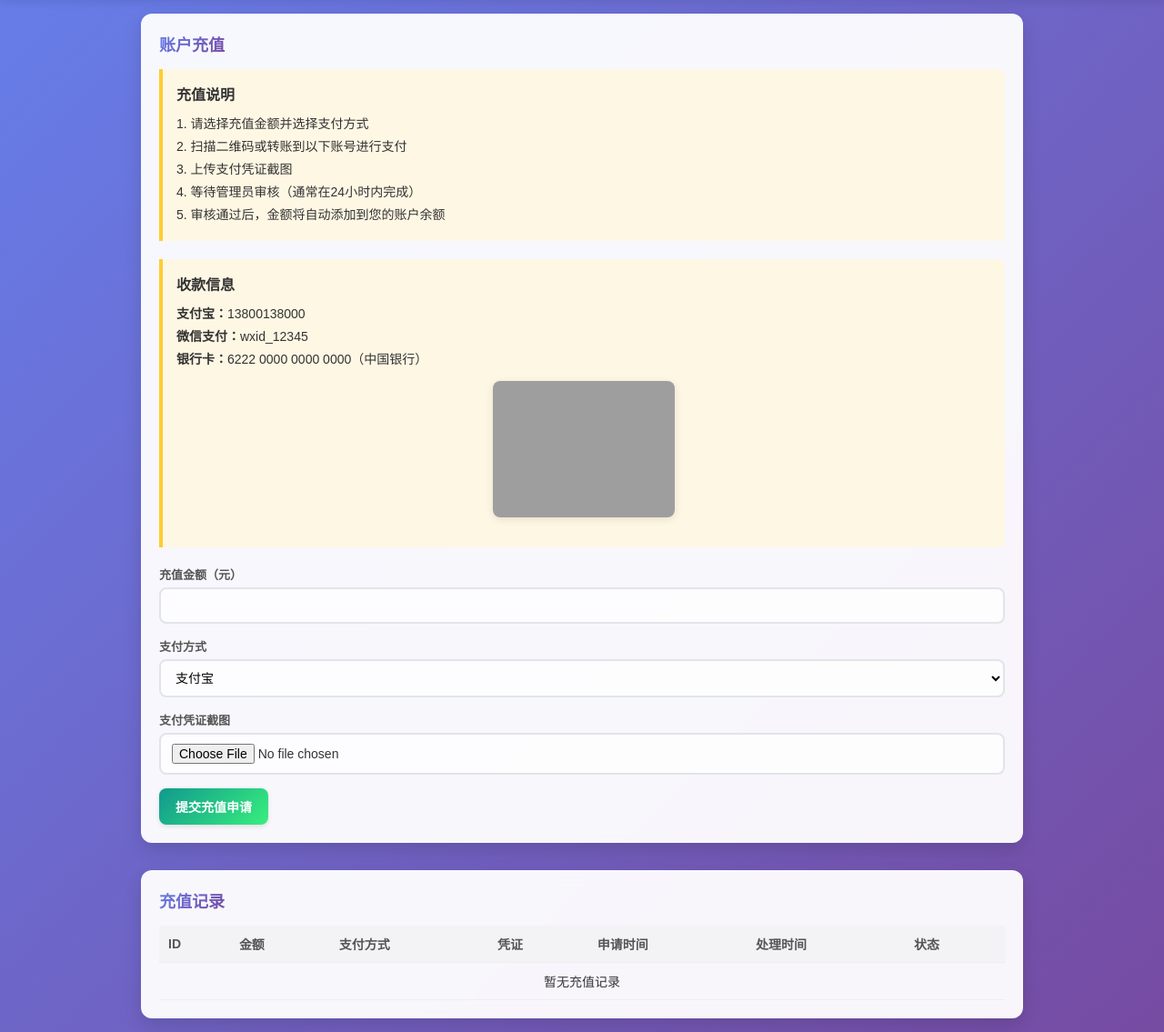
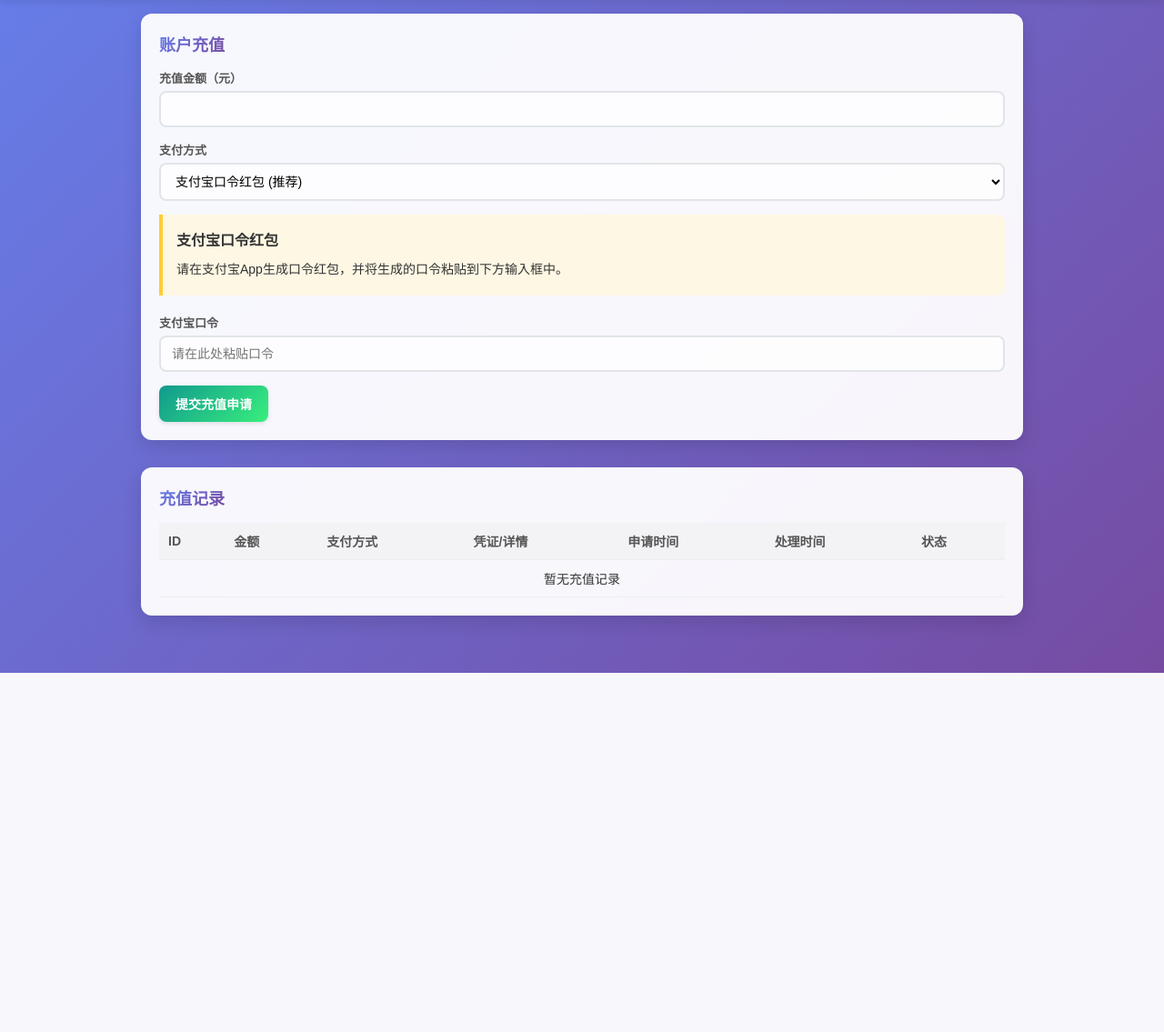
Before and after one commit to kidrauhl123/testbot, a Flask app: page /recharge in a window 1280 px wide. Shown: the part 60-1195 px from the top of the page at 91% size. After the commit the page ends 800 px from the top, so only its background shows below. Run offline with Flask 2, Linux system fonts and the light colour scheme; a user stored in the database is signed in; data comes from the database, SQL or seed files in the repository; data that the repository does not hold is empty; some libraries are stand-ins or nearby versions; grey boxes are pictures that could not be loaded.

Commit message:
Update recharge.html

```diff
--- a/templates/recharge.html
+++ b/templates/recharge.html
@@ -379,43 +379,54 @@
         <h2>账户充值</h2>
       </div>
 
-      <div class="payment-info">
-        <h3>充值说明</h3>
-        <p>1. 请选择充值金额并选择支付方式</p>
-        <p>2. 扫描二维码或转账到以下账号进行支付</p>
-        <p>3. 上传支付凭证截图</p>
-        <p>4. 等待管理员审核（通常在24小时内完成）</p>
-        <p>5. 审核通过后，金额将自动添加到您的账户余额</p>
-      </div>
-
-      <div class="payment-info">
-        <h3>收款信息</h3>
-        <p><strong>支付宝：</strong>13800138000</p>
-        <p><strong>微信支付：</strong>wxid_12345</p>
-        <p><strong>银行卡：</strong>6222 0000 0000 0000（中国银行）</p>
-        <div class="payment-qrcode">
-          <img src="/static/payment_qrcode.jpg" alt="支付二维码" onerror="this.src='/static/placeholder.png'">
-        </div>
-      </div>
-
       <form id="rechargeForm" enctype="multipart/form-data">
         <div class="form-group">
           <label for="amount">充值金额（元）</label>
-          <input type="number" class="form-control" id="amount" name="amount" min="1" step="1" required>
+          <input type="number" class="form-control" id="amount" name="amount" min="1" step="0.01" required>
         </div>
 
         <div class="form-group">
           <label for="payment_method">支付方式</label>
           <select class="form-control" id="payment_method" name="payment_method" required>
-            <option value="支付宝">支付宝</option>
-            <option value="微信支付">微信支付</option>
-            <option value="银行转账">银行转账</option>
+            <option value="支付宝口令红包">支付宝口令红包 (推荐)</option>
+            <option value="支付宝收款码">支付宝收款码</option>
+            <option value="微信收款码">微信收款码</option>
           </select>
         </div>
 
-        <div class="form-group">
-          <label for="proof_image">支付凭证截图</label>
-          <input type="file" class="form-control" id="proof_image" name="proof_image" accept="image/*" required>
+        <!-- 支付宝口令 -->
+        <div id="alipay_command_section" style="display: none;">
+          <div class="payment-info">
+            <h3>支付宝口令红包</h3>
+            <p>请在支付宝App生成口令红包，并将生成的口令粘贴到下方输入框中。</p>
+          </div>
+          <div class="form-group">
+            <label for="payment_command">支付宝口令</label>
+            <input type="text" class="form-control" id="payment_command" name="payment_command" placeholder="请在此处粘贴口令">
+          </div>
+        </div>
+
+        <!-- 收款码 -->
+        <div id="qr_code_section" style="display: none;">
+          <div class="payment-info">
+            <h3>收款信息</h3>
+            <div id="alipay_qr_info" style="display: none;">
+              <p><strong>支付宝账户：</strong> 13800138000</p>
+              <div class="payment-qrcode">
+                <img src="/static/alipay_qrcode.png" alt="支付宝收款码" onerror="this.style.display='none'">
+              </div>
+            </div>
+            <div id="wechat_qr_info" style="display: none;">
+              <p><strong>微信账户：</strong> wxid_12345</p>
+              <div class="payment-qrcode">
+                <img src="/static/wechat_qrcode.png" alt="微信收款码" onerror="this.style.display='none'">
+              </div>
+            </div>
+          </div>
+          <div class="form-group" id="proof_image_group">
+            <label for="proof_image">支付凭证截图 (可选)</label>
+            <input type="file" class="form-control" id="proof_image" name="proof_image" accept="image/*">
+          </div>
         </div>
 
         <button type="submit" class="btn btn-success" id="submitBtn">提交充值申请</button>
@@ -434,7 +445,7 @@
             <th>ID</th>
             <th>金额</th>
             <th>支付方式</th>
-            <th>凭证</th>
+            <th>凭证/详情</th>
             <th>申请时间</th>
             <th>处理时间</th>
             <th>状态</th>
@@ -450,6 +461,8 @@
                 <td>
                   {% if record[4] %}
                     <img src="{{ record[4] }}" class="preview-image" onclick="openModal('{{ record[4] }}')" onerror="this.src='/static/placeholder.png'">
+                  {% elif record[7] %}
+                    <span style="font-size: 12px; color: #666;">{{ record[7] }}</span>
                   {% else %}
                     无
                   {% endif %}
@@ -512,28 +525,69 @@
       alert.className = 'custom-alert';
       alert.classList.add(type);
 
-      if (type === 'success') {
-        icon.innerHTML = '✅';
-      } else if (type === 'error') {
-        icon.innerHTML = '❌';
-      } else if (type === 'warning') {
-        icon.innerHTML = '⚠️';
-      }
+      if (type === 'success') { icon.innerHTML = '✅'; }
+      else if (type === 'error') { icon.innerHTML = '❌'; }
 
       messageEl.textContent = message;
       alert.style.display = 'flex';
 
-      // 5秒后自动隐藏
-      setTimeout(hideAlert, 5000);
+      setTimeout(() => { alert.style.display = 'none'; }, 5000);
     }
 
     function hideAlert() {
       document.getElementById('customAlert').style.display = 'none';
     }
 
+    // 动态表单逻辑
+    const paymentMethodSelect = document.getElementById('payment_method');
+    const alipayCommandSection = document.getElementById('alipay_command_section');
+    const qrCodeSection = document.getElementById('qr_code_section');
+    const alipayQrInfo = document.getElementById('alipay_qr_info');
+    const wechatQrInfo = document.getElementById('wechat_qr_info');
+    const paymentCommandInput = document.getElementById('payment_command');
+    const proofImageInput = document.getElementById('proof_image');
+
+    function updatePaymentForm() {
+        const selectedMethod = paymentMethodSelect.value;
+
+        alipayCommandSection.style.display = 'none';
+        qrCodeSection.style.display = 'none';
+        alipayQrInfo.style.display = 'none';
+        wechatQrInfo.style.display = 'none';
+
+        paymentCommandInput.value = '';
+        proofImageInput.value = '';
+
+        if (selectedMethod === '支付宝口令红包') {
+            alipayCommandSection.style.display = 'block';
+        } else if (selectedMethod === '支付宝收款码') {
+            qrCodeSection.style.display = 'block';
+            alipayQrInfo.style.display = 'block';
+        } else if (selectedMethod === '微信收款码') {
+            qrCodeSection.style.display = 'block';
+            wechatQrInfo.style.display = 'block';
+        }
+    }
+
+    document.addEventListener('DOMContentLoaded', updatePaymentForm);
+    paymentMethodSelect.addEventListener('change', updatePaymentForm);
+
     // 表单提交
     document.getElementById('rechargeForm').addEventListener('submit', function(e) {
       e.preventDefault();
+
+      const selectedMethod = paymentMethodSelect.value;
+
+      if (selectedMethod === '支付宝口令红包' && !paymentCommandInput.value.trim()) {
+        showAlert('请输入支付宝口令。', 'error');
+        return;
+      }
+
+      if ((selectedMethod === '支付宝收款码' || selectedMethod === '微信收款码') && !proofImageInput.files.length) {
+        if (!confirm('您确定不上传支付凭证吗？缺少凭证可能导致充值延迟或失败。')) {
+          return;
+        }
+      }
 
       const submitBtn = document.getElementById('submitBtn');
       submitBtn.disabled = true;
@@ -549,18 +603,13 @@
       .then(data => {
         if (data.success) {
           showAlert(data.message, 'success');
-          // 重置表单
-          document.getElementById('rechargeForm').reset();
-          // 2秒后刷新页面以显示新的充值记录
-          setTimeout(() => {
-            location.reload();
-          }, 2000);
+          setTimeout(() => { location.reload(); }, 2000);
         } else {
           showAlert(data.error, 'error');
         }
       })
       .catch(error => {
-        showAlert('提交请求失败，请稍后再试', 'error');
+        showAlert('提交请求失败，请稍后再试。', 'error');
         console.error('Error:', error);
       })
       .finally(() => {
```
